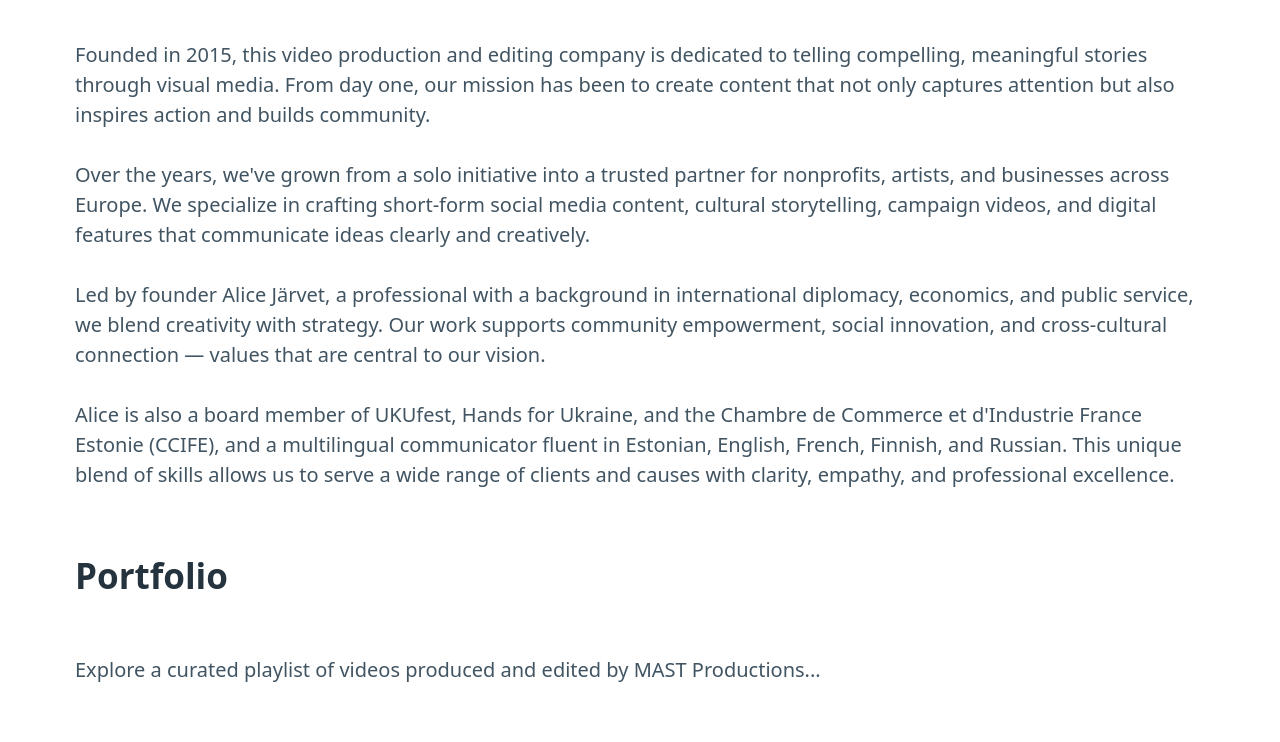
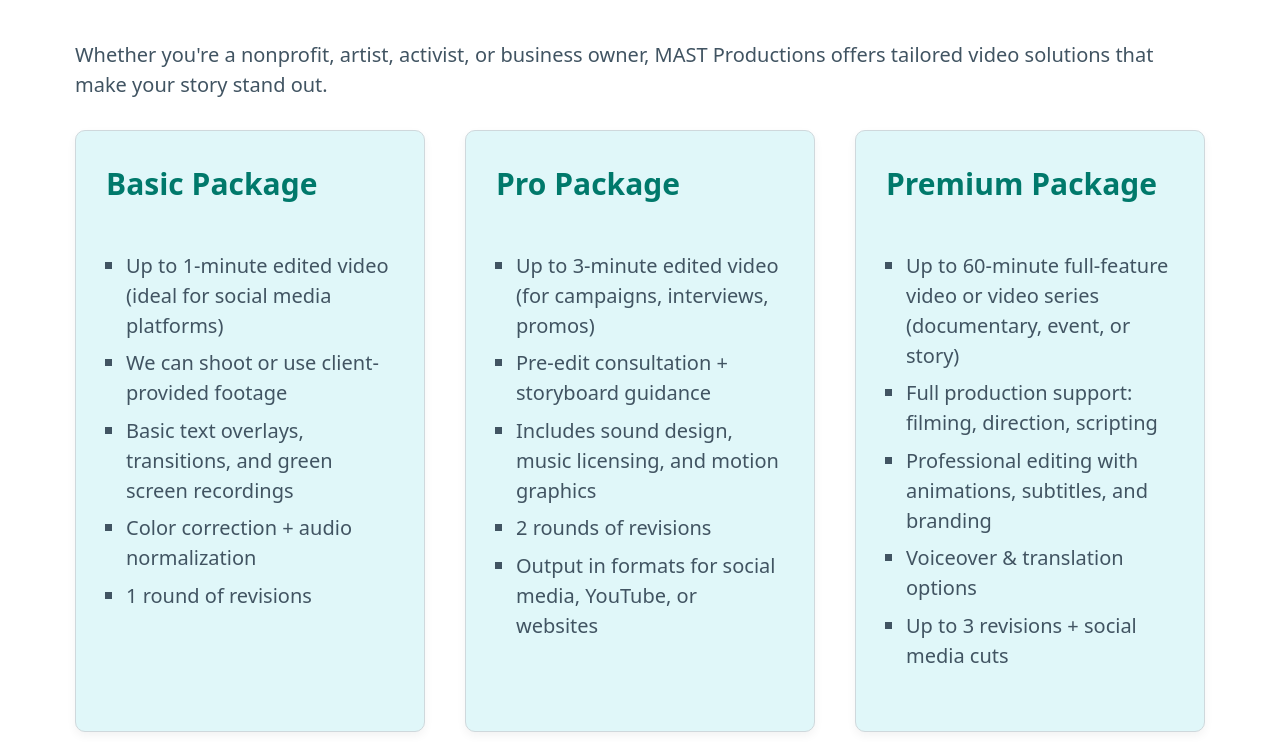
Before and after one commit to MastProductions/mast-productions, a plain HTML site: page index.html in a window 1280 px wide. Shown: the part 598-1340 px from the top of the page. Drawn offline with nearby package versions, Linux system fonts and the light colour scheme; a script that the page names is missing.

Commit message:
Update index.html

```diff
--- a/index.html
+++ b/index.html
@@ -12,22 +12,33 @@
       height: auto;
       margin: 2rem 0;
     }
+    nav a {
+      color: black !important;
+    }
+    nav a:hover {
+      color: black !important;
+    }
     .sk-ww-youtube-playlist-videos {
       margin: 2rem 0;
     }
     section {
       margin-bottom: 3rem;
     }
-    nav a {
-      color: black !important;
+    .package-grid {
+      display: grid;
+      grid-template-columns: repeat(auto-fit, minmax(280px, 1fr));
+      gap: 2rem;
     }
-    nav a:hover {
-      color: black !important;
+    .package {
+      background: #e0f7f9;
+      border: 1px solid #cfd8dc;
+      border-radius: 10px;
+      padding: 1.5rem;
+      box-shadow: 0 4px 10px rgba(0,0,0,0.05);
     }
-    .contact-photo {
-      max-width: 250px;
-      border-radius: 10px;
-      margin: 1rem 0;
+    .package h3 {
+      color: #00796b;
+      margin-top: 0;
     }
   </style>
 </head>
@@ -50,35 +61,24 @@
       <img src="Mast logo png.png" alt="MAST Productions Logo">
     </header>
 
-    <section id="about">
-      <h2>About</h2>
-      <p>Founded in 2015, this video production and editing company is dedicated to telling compelling, meaningful stories through visual media. From day one, our mission has been to create content that not only captures attention but also inspires action and builds community.</p>
-      <p>Over the years, we've grown from a solo initiative into a trusted partner for nonprofits, artists, and businesses across Europe. We specialize in crafting short-form social media content, cultural storytelling, campaign videos, and digital features that communicate ideas clearly and creatively.</p>
-      <p>Led by founder Alice Järvet, a professional with a background in international diplomacy, economics, and public service, we blend creativity with strategy. Our work supports community empowerment, social innovation, and cross-cultural connection — values that are central to our vision.</p>
-      <p>Alice is also a board member of UKUfest, Hands for Ukraine, and the Chambre de Commerce et d'Industrie France Estonie (CCIFE), and a multilingual communicator fluent in Estonian, English, French, Finnish, and Russian. This unique blend of skills allows us to serve a wide range of clients and causes with clarity, empathy, and professional excellence.</p>
-    </section>
-
-    <section id="portfolio">
-      <h2>Portfolio</h2>
-      <p>Explore a curated playlist of videos produced and edited by MAST Productions...</p>
-      <div class='sk-ww-youtube-playlist-videos' data-embed-id='25566306'></div>
-      <script src='https://widgets.sociablekit.com/youtube-playlist-videos/widget.js' defer></script>
-    </section>
-
     <section id="services">
       <h2>Services</h2>
       <p>Whether you're a nonprofit, artist, activist, or business owner, MAST Productions offers tailored video solutions that make your story stand out.</p>
 
-      <h3>🎬 Basic Package</h3>
+      <div class="package-grid">
+        <div class="package">
+          <h3>Basic Package</h3>
           <ul>
-        <li>Up to 1-minute edited video (ideal for Instagram or TikTok)</li>
-        <li>Client-provided footage</li>
-        <li>Basic text overlays and transitions</li>
+            <li>Up to 1-minute edited video (ideal for social media platforms)</li>
+            <li>We can shoot or use client-provided footage</li>
+            <li>Basic text overlays, transitions, and green screen recordings</li>
             <li>Color correction + audio normalization</li>
             <li>1 round of revisions</li>
           </ul>
+        </div>
 
-      <h3>📣 Pro Package</h3>
+        <div class="package">
+          <h3>Pro Package</h3>
           <ul>
             <li>Up to 3-minute edited video (for campaigns, interviews, promos)</li>
             <li>Pre-edit consultation + storyboard guidance</li>
@@ -86,32 +86,31 @@
             <li>2 rounds of revisions</li>
             <li>Output in formats for social media, YouTube, or websites</li>
           </ul>
+        </div>
 
-      <h3>🎥 Premium Package</h3>
+        <div class="package">
+          <h3>Premium Package</h3>
           <ul>
-        <li>Up to 10-minute full-feature video (documentary, event, or story)</li>
+            <li>Up to 60-minute full-feature video or video series (documentary, event, or story)</li>
             <li>Full production support: filming, direction, scripting</li>
             <li>Professional editing with animations, subtitles, and branding</li>
             <li>Voiceover & translation options</li>
             <li>Up to 3 revisions + social media cuts</li>
           </ul>
+        </div>
 
-      <h3>🎯 À La Carte Options</h3>
+        <div class="package">
+          <h3>À La Carte Options</h3>
           <ul>
             <li>Subtitling and translation (Estonian, English, French, Russian, Finnish)</li>
             <li>Short-form content repurposing</li>
             <li>Consulting on video strategy and storytelling</li>
             <li>Event coverage (on request)</li>
           </ul>
+        </div>
+      </div>
 
-      <p>Contact me to discuss a custom package or collaboration idea that fits your goals.</p>
-    </section>
-
-    <section id="contact">
-      <h2>Contact</h2>
-      <img src="your-photo.jpg" alt="Alice Järvet Photo" class="contact-photo">
-      <p>Email: <a href="mailto:alice.jarvet@gmail.com">alice.jarvet@gmail.com</a></p>
-      <p>LinkedIn: <a href="https://www.linkedin.com/in/alice-järvet-767838" target="_blank">View Profile</a></p>
+      <p style="margin-top: 2rem;">Contact me to discuss a custom package or collaboration idea that fits your goals.</p>
     </section>
   </main>
 
```
Lines whose indentation alone changed are shown as unchanged.
